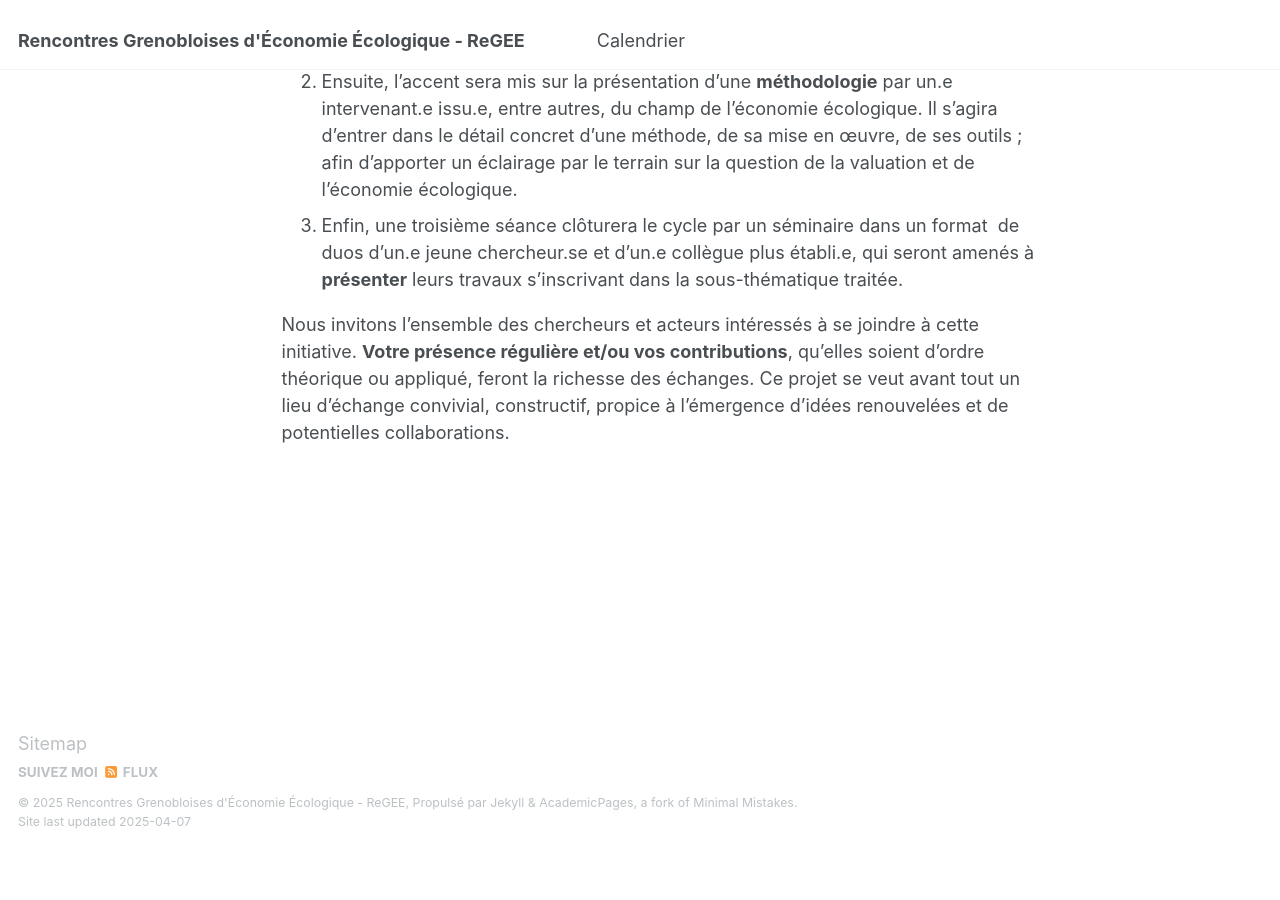
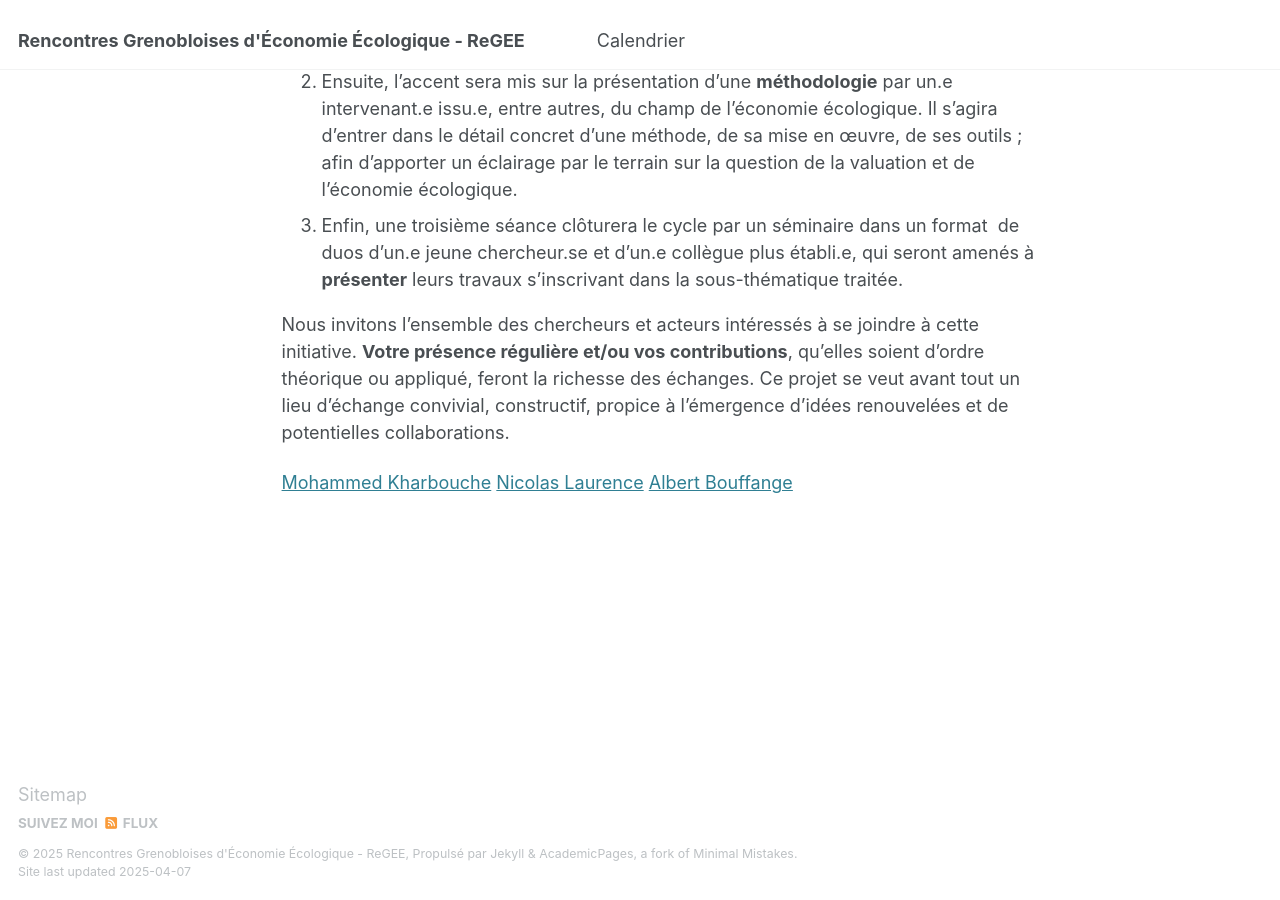
Before and after one commit to rencontres-ecol-econ/rencontres-ecol-econ.github.io, a Jekyll site: the page built from _pages/about.md, in a window 1280 px wide and 900 px high, scrolled down 904 px. Built offline with Jekyll 4.4.1, drawn with Linux system fonts in a browser that asks for light colours; before the commit the page ends 1754 px from its top, so only the background shows below that.

Commit message:
Update about.md

```diff
--- a/_pages/about.md
+++ b/_pages/about.md
@@ -21,4 +21,9 @@ Les rencontres débuteront par une période d’essai durant les 4 premiers mois
 2. Ensuite, l’accent sera mis sur la présentation d’une **méthodologie** par un.e intervenant.e issu.e, entre autres, du champ de l’économie écologique. Il s’agira d’entrer dans le détail concret d’une méthode, de sa mise en œuvre, de ses outils ; afin d’apporter un éclairage par le terrain sur la question de la valuation et de l’économie écologique.
 3. Enfin, une troisième séance clôturera le cycle par un séminaire dans un format  de duos d’un.e jeune chercheur.se et d’un.e collègue plus établi.e, qui seront amenés à **présenter** leurs travaux s’inscrivant dans la sous-thématique traitée.
 
+
 Nous invitons l’ensemble des chercheurs et acteurs intéressés à se joindre à cette initiative. **Votre présence régulière et/ou vos contributions**, qu’elles soient d’ordre théorique ou appliqué, feront la richesse des échanges. Ce projet se veut avant tout un lieu d’échange convivial, constructif, propice à l’émergence d’idées renouvelées et de potentielles collaborations.
+
+[Mohammed Kharbouche](nicolas.laurence1@univ-grenoble-alpes.fr)
+[Nicolas Laurence](mohammed.kharbouche@univ-grenoble-alpes.fr)
+[Albert Bouffange](albert.bouffange@inria.fr)
```
